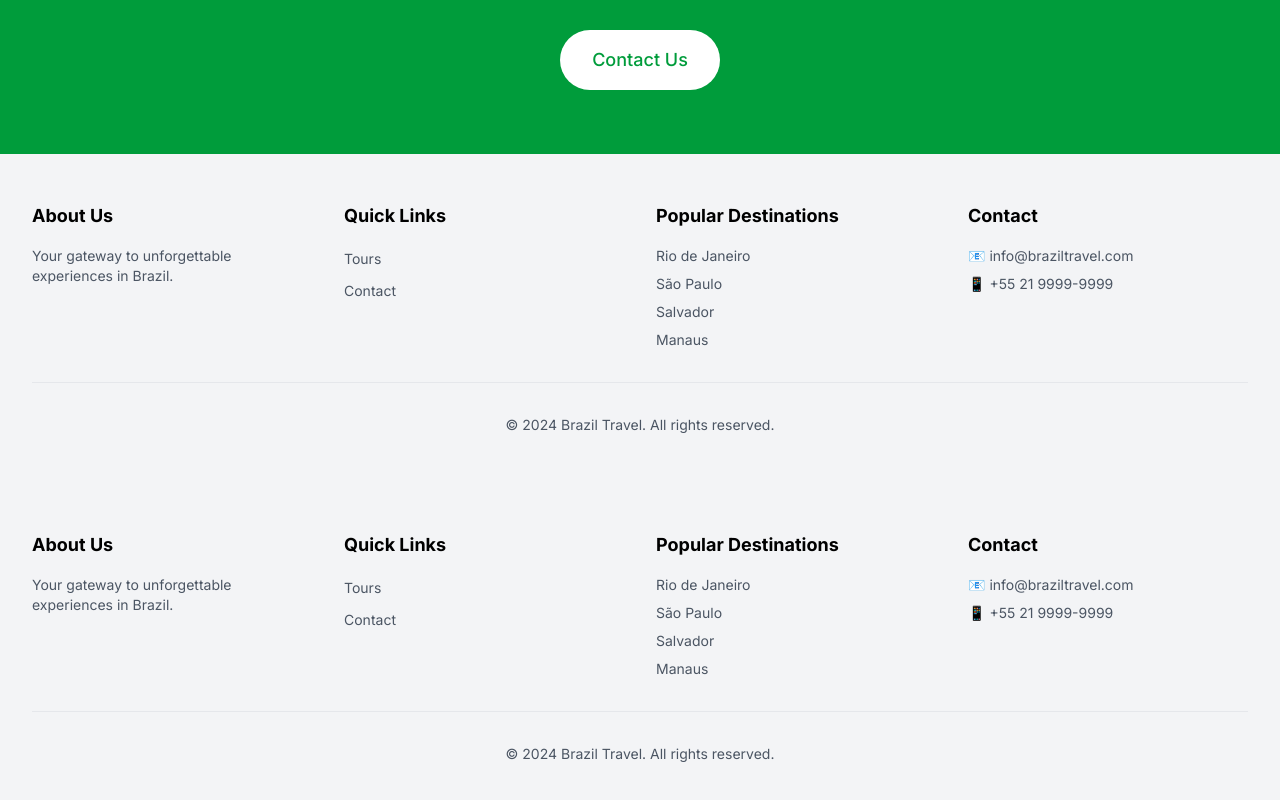
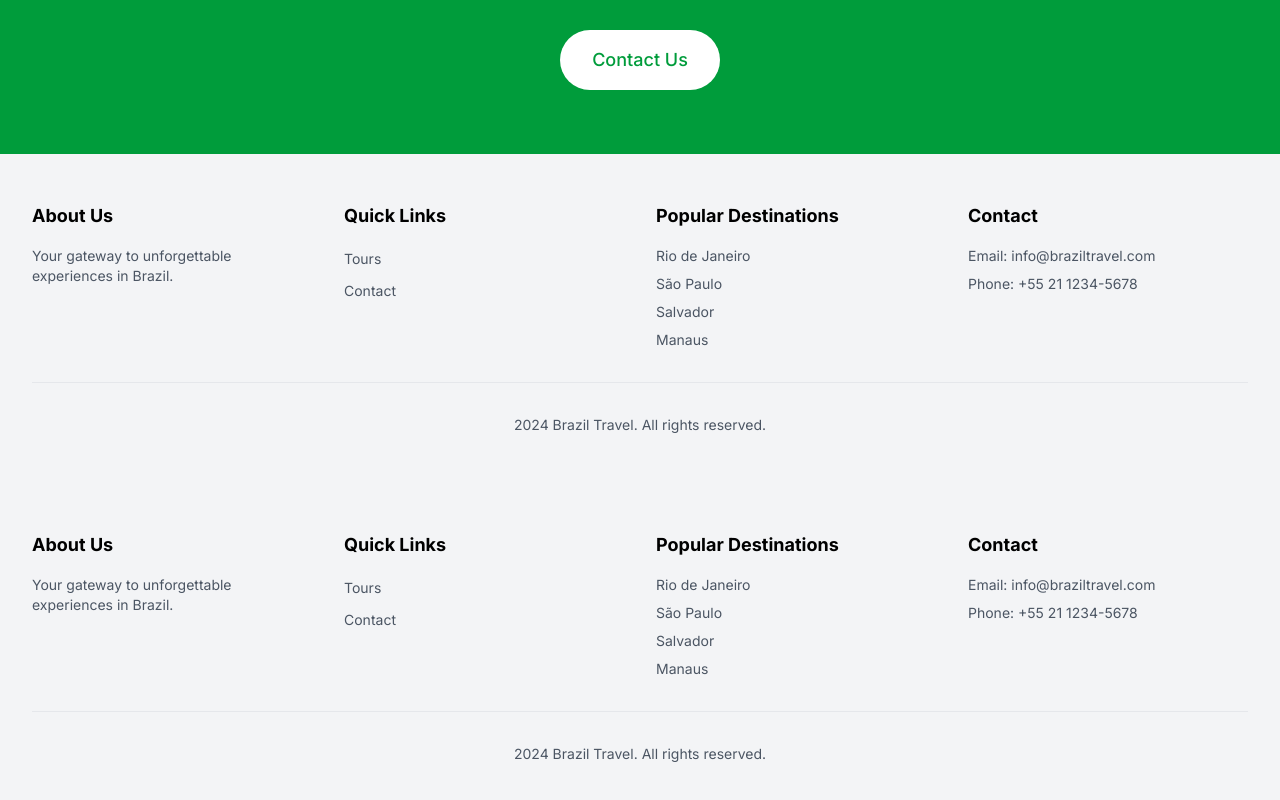
Before and after one commit to qamar62/brazil, a Next.js app: page /en in a window 1280 px wide. Shown: the part 2410-3210 px from the top of the page. Built offline with nearby package versions, Linux system fonts and the light colour scheme.

Commit message:
Update Footer.tsx

```diff
--- a/src/components/layout/Footer.tsx
+++ b/src/components/layout/Footer.tsx
@@ -5,7 +5,7 @@ import { usePathname } from 'next/navigation';
 
 export function Footer() {
   const pathname = usePathname();
-  const isPortuguese = pathname.startsWith('/pt');
+  const isPortuguese = pathname?.startsWith('/pt') ?? false;
 
   return (
     <footer className="bg-gray-100 dark:bg-gray-800 py-12 mt-auto">
@@ -58,17 +58,21 @@ export function Footer() {
           {/* Contact Info */}
           <div className="space-y-4">
             <h3 className="text-lg font-bold">{isPortuguese ? 'Contato' : 'Contact'}</h3>
-            <div className="space-y-2">
-              <p className="text-sm text-gray-600 dark:text-gray-300">📧 info@braziltravel.com</p>
-              <p className="text-sm text-gray-600 dark:text-gray-300">📱 +55 21 9999-9999</p>
-            </div>
+            <ul className="space-y-2">
+              <li className="text-sm text-gray-600 dark:text-gray-300">
+                Email: info@braziltravel.com
+              </li>
+              <li className="text-sm text-gray-600 dark:text-gray-300">
+                {isPortuguese ? 'Telefone' : 'Phone'}: +55 21 1234-5678
+              </li>
+            </ul>
           </div>
         </div>
 
         {/* Copyright */}
-        <div className="border-t border-gray-200 dark:border-gray-700 mt-8 pt-8 text-center">
-          <p className="text-sm text-gray-600 dark:text-gray-300">
-            &copy; 2024 Brazil Travel. {isPortuguese ? 'Todos os direitos reservados.' : 'All rights reserved.'}
+        <div className="mt-8 pt-8 border-t border-gray-200 dark:border-gray-700">
+          <p className="text-center text-sm text-gray-600 dark:text-gray-300">
+            {new Date().getFullYear()} Brazil Travel. {isPortuguese ? 'Todos os direitos reservados.' : 'All rights reserved.'}
           </p>
         </div>
       </div>
```
